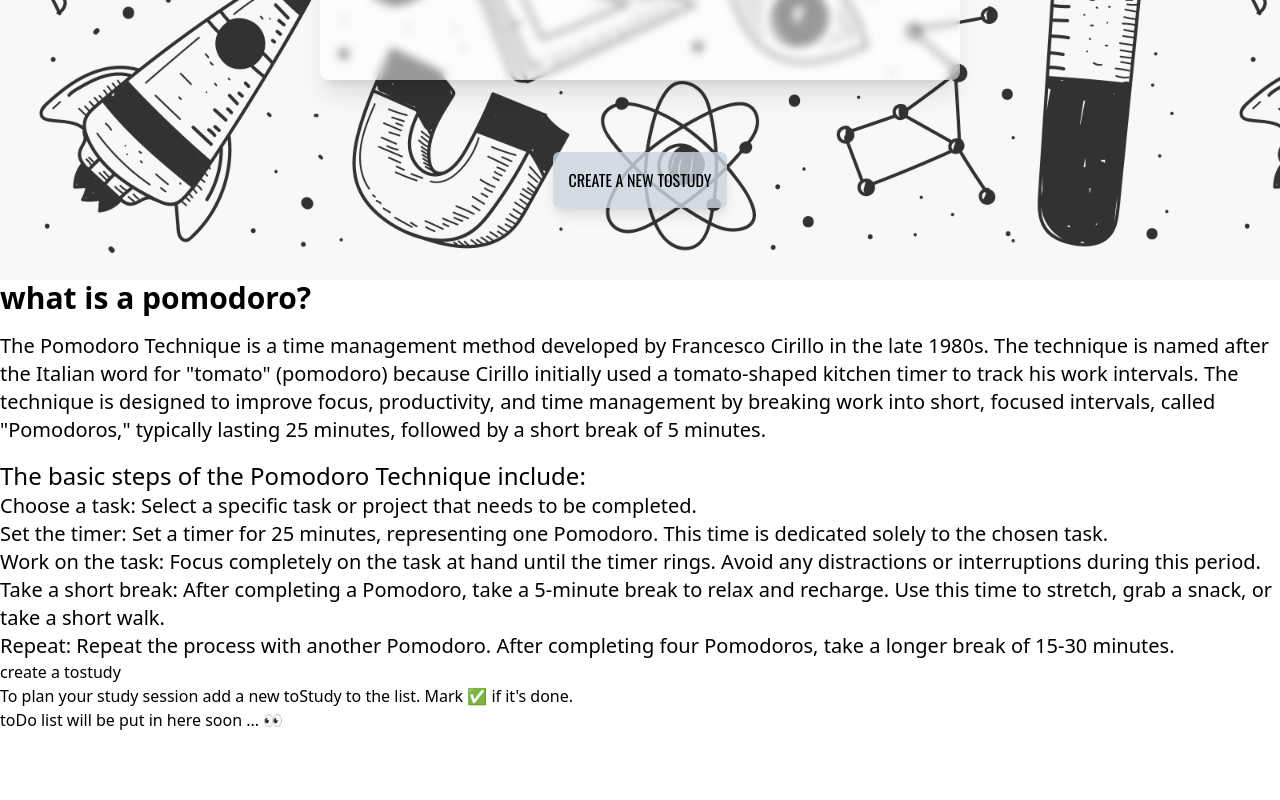
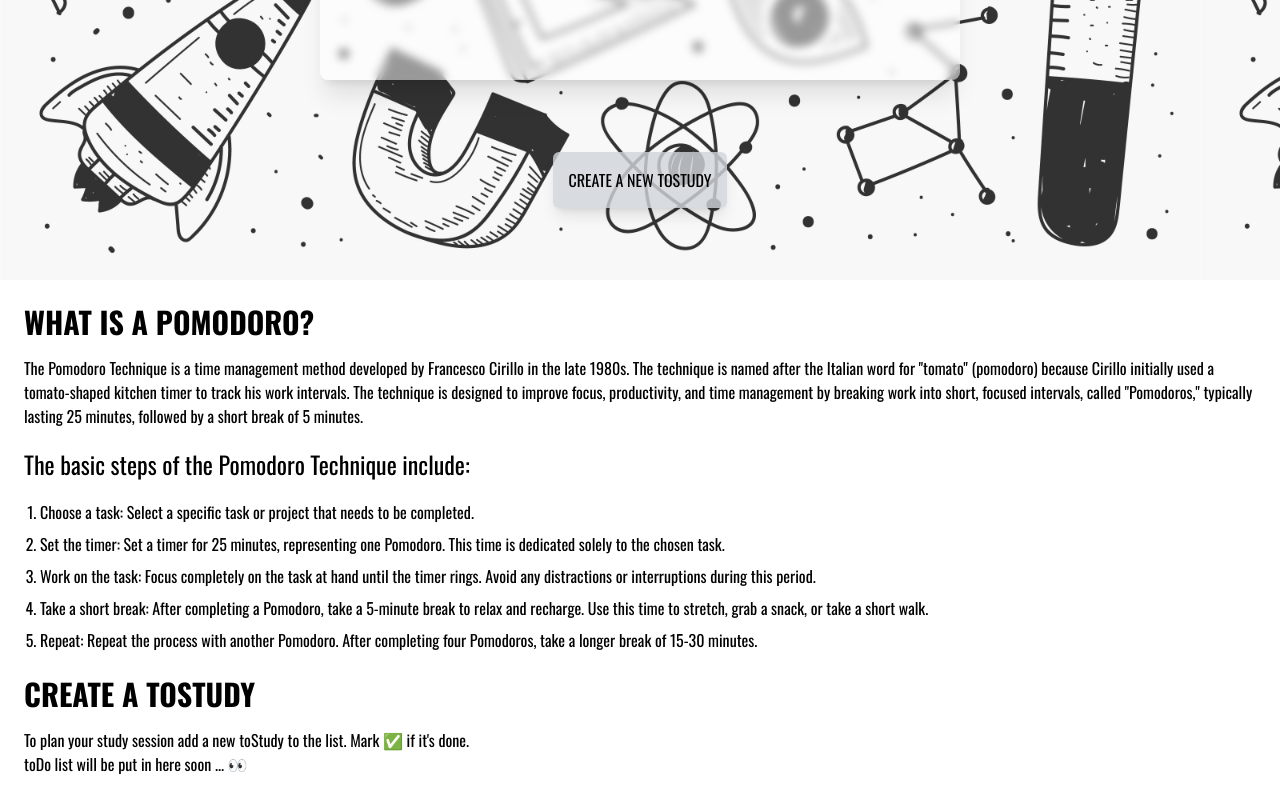
Before and after one commit to vermenea/PomoBuddy, a React (Vite) app: page / in a window 1280 px wide. Shown: the part 520-1320 px from the top of the page. Before the commit the page ends 1252 px from the top, so only its background shows below. Built offline with nearby package versions, Linux system fonts and the light colour scheme.

Commit message:
style: finished styling with tailwind

```diff
--- a/src/components/Pomodoro.jsx
+++ b/src/components/Pomodoro.jsx
@@ -2,35 +2,35 @@ import React from 'react';
 
 const Pomodoro = ({ title }) => {
   return (
-    <section className="pomo-section">
+    <section className="font-oswald m-6">
       <header>
-        <h1 id="pomodoro" className="text-3xl font-bold">
+        <h1 id="pomodoro" className="text-3xl uppercase font-bold">
           {title}
         </h1>
       </header>
-      <p className="text text-xl mt-4">
+      <p className="text text-md mt-4">
         The Pomodoro Technique is a time management method developed by Francesco Cirillo in the late 1980s. The technique is named after the Italian word for "tomato" (pomodoro) because Cirillo initially used a tomato-shaped kitchen timer to track his work intervals. The technique is designed to improve focus, productivity, and time management by breaking work into short, focused intervals, called "Pomodoros," typically lasting 25 minutes, followed by a short break of 5 minutes.
       </p>
-      <ul className="mt-4">
+      <ol className="mt-5 text-md list-decimal">
         <p className="bold-text text-2xl">
           The basic steps of the Pomodoro Technique include:
         </p>
-        <li className="step text-xl">
+        <li className="step my-2 mx-4 mt-5">
           Choose a task: Select a specific task or project that needs to be completed.
         </li>
-        <li className="step text-xl">
+        <li className="step my-2 mx-4">
           Set the timer: Set a timer for 25 minutes, representing one Pomodoro. This time is dedicated solely to the chosen task.
         </li>
-        <li className="step text-xl">
+        <li className="step my-2 mx-4">
           Work on the task: Focus completely on the task at hand until the timer rings. Avoid any distractions or interruptions during this period.
         </li>
-        <li className="step text-xl">
+        <li className="step my-2 mx-4">
           Take a short break: After completing a Pomodoro, take a 5-minute break to relax and recharge. Use this time to stretch, grab a snack, or take a short walk.
         </li>
-        <li className="step text-xl">
+        <li className="step my-2 mx-4">
           Repeat: Repeat the process with another Pomodoro. After completing four Pomodoros, take a longer break of 15-30 minutes.
         </li>
-      </ul>
+      </ol>
     </section>
   );
 };
--- a/src/components/Timer.jsx
+++ b/src/components/Timer.jsx
@@ -59,12 +59,12 @@ export default function Timer() {
 					</div>
 					<button
 						onClick={isRunning ? handleStop : handleStart}
-						className='uppercase font-oswald border-none bg-slate-300 bg-opacity-70 transition-all hover:bg-opacity-100 shadow-lg rounded-md py-3 px-8'
+						className='uppercase font-oswald border-none bg-gray-300 bg-opacity-90 transition-all hover:bg-opacity-100 shadow-lg rounded-md py-3 px-8'
 					>
 						{isRunning ? 'stop' : 'start'}
 					</button>
 				</div>
-				<button className='row-start-4 row-end-5 col-start-2 col-end-4 uppercase font-oswald text-1.6rem rounded-12 p-4 bg-slate-300 bg-opacity-80 transition-all hover:bg-opacity-100 shadow-lg rounded-md'>
+				<button className='row-start-4 row-end-5 col-start-2 col-end-4 uppercase font-oswald text-1.6rem rounded-12 p-4 bg-gray-300 bg-opacity-80 transition-all hover:bg-opacity-100 shadow-lg rounded-md'>
 					create a new toStudy
 				</button>
 			</div>
--- a/src/components/ToStudy.jsx
+++ b/src/components/ToStudy.jsx
@@ -1,12 +1,12 @@
 export default function ToStudy({ title }) {
 	return (
-		<section>
-			<header>
+		<section className='font-oswald m-6'>
+			<header className='text-3xl uppercase font-bold'>
 				<h1 id='tostudy'>{title}</h1>
 			</header>
-			<p>
-				To plan your study session add a new toStudy to the list.
-				Mark ✅ if it's done.
+			<p className='mt-4'>
+				To plan your study session add a new toStudy to the list. Mark ✅ if
+				it's done.
 			</p>
 			<h3>toDo list will be put in here soon ... 👀</h3>
 		</section>
```
